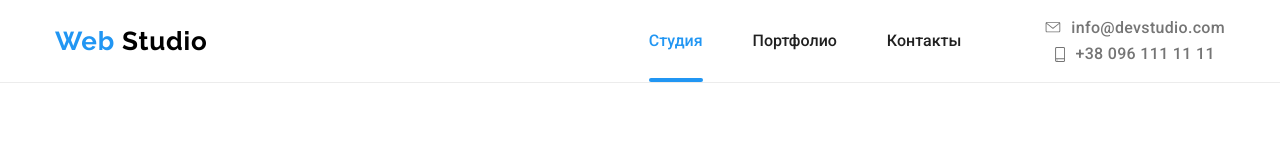
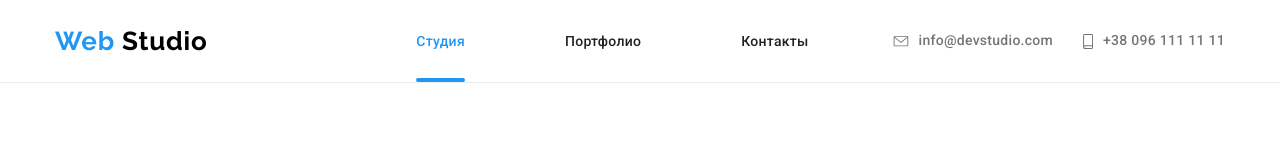
Before and after one commit to valeriavoronova/goit-markup-hw-08_a, a plain HTML site: page index.html in a window 1280 px wide. Drawn offline with Linux system fonts and the light colour scheme.

Commit message:
header done?

```diff
--- a/sass/layout/_header.scss
+++ b/sass/layout/_header.scss
@@ -2,8 +2,6 @@
 header{
     position: relative;
     font-weight: 500;
-    // padding-top: 10px;
-    // padding-bottom: 10px;
     border-bottom: 1px solid rgba(236, 236, 236, 1);
 
 }
@@ -30,6 +28,48 @@ header{
 
 
 }
+
+.nav-item-active{
+
+    color: $accent-color;
+}
+
+.navigation{
+    display: flex;
+    align-items: center;
+}
+
+.nav-item-passive{
+    color: $bold-title-color;
+
+
+}
+
+.adress-link{
+    transition: 0.25s cubic-bezier(0.4, 0, 0.2, 1);
+    .adress-item{
+        @include flex-container(center,center);
+        line-height: 1.666;
+
+        letter-spacing: 0.02em;
+        color: $p-text-color;
+        text-decoration: none;
+        list-style: none;
+        fill: $p-text-color;
+
+            svg{
+                margin-right: 10px;
+            }
+
+            &.adress-item:hover,
+            &.adress-item:focus{
+                fill: $accent-color;
+                color: $accent-color;
+            }
+        }
+}
+
+
 
 @media screen and (max-width: 1199px){
     .main-logo{
@@ -58,8 +98,14 @@ header{
         line-height: 1.14;
     }
 
+    .adress-link{
+        &:not(:last-child){
+            margin-bottom: 10px;
+            }
+    }
 
-}
+
+} // max 1199
 
  @media screen and (max-width: 767px){
     .main-logo{
@@ -145,6 +191,7 @@ header{
 
     .header-nav-link-active{
         position: relative;
+
         .nav-active::after{
             position: absolute;
             left: 0;
@@ -156,57 +203,15 @@ header{
             background: $accent-color;
             border-radius: 2px;
         }
-        }
+    }
 
 
 
-}
-
-.navigation{
-    display: flex;
-    align-items: center;
-}
-
-.nav-item-passive{
-    color: $bold-title-color;
-
-
-}
-
-.nav-item-active{
-
-    color: $accent-color;
-}
-
-.adress-link{
-    transition: 0.25s cubic-bezier(0.4, 0, 0.2, 1);
-    .adress-item{
-        @include flex-container(center,center);
-        line-height: 1.666;
-
-        letter-spacing: 0.02em;
-        color: $p-text-color;
-        text-decoration: none;
-        list-style: none;
-        fill: $p-text-color;
-
-            svg{
-                margin-right: 10px;
-            }
-
-            &.adress-item:hover,
-            &.adress-item:focus{
-                fill: $accent-color;
-                color: $accent-color;
-            }
-        }
-}
+} //max 767
 
 
 
-@media screen and (min-width: 480px){
 
-}
 
 @media screen and (min-width: 768px){
     .menu-btn{
@@ -236,6 +241,8 @@ header{
     .header-nav-links{
         display: flex;
         .header-nav-link{
+            padding-top: 32px;
+            padding-bottom: 32px;
             &:not(:first-child){
                 margin-left: 50px;
             }
@@ -258,11 +265,14 @@ header{
             }
         }
 
+    .adress-link{
+        transition: 0.25s cubic-bezier(0.4, 0, 0.2, 1);
+        .adress-item{
+            display: flex;
+            justify-content: left;
+        }
 
-    .header-nav-link{
-        padding-top: 32px;
-        padding-bottom: 32px;
-
+    }
 }
 
 @media screen and (min-width: 1200px){
@@ -276,7 +286,77 @@ header{
         height: 15px;
     }
 
-}}
+    .header{
+        .container{
+        display: flex;
+        align-items: center;
+        justify-content: space-between;
+        }
+    }
+
+    .header-nav-link{
+        &:not(:last-child){
+            margin-right: 50px;
+        }
+
+    }
+
+    .header-nav-links{
+        margin-left: 85px;
+        padding-left: 0px;
+    }
+
+
+    .nav-item-active,
+    .nav-item-passive{
+
+        font-size: 14px;
+        line-height: 1.14;
+        letter-spacing: 0.02em;
+    }
+
+    .nav-item-passive{
+
+        transition: 0.25s cubic-bezier(0.4, 0, 0.2, 1);
+
+         &:hover,
+         &:focus{
+                color: $accent-color;
+            }
+
+    }
+
+
+    .list-adress-link{
+        display: flex;
+
+        .adress-item{
+            align-items: center;
+            font-size: 14px;
+            line-height: 1.42;
+            letter-spacing: 0.02em;
+            color: $p-text-color;
+            fill: $p-text-color;
+
+                &.adress-item:hover,
+                &.adress-item:focus{
+                    fill: $accent-color;
+                    color: $accent-color;
+                }
+        }
+    }
+
+    .adress-link{
+
+        &:not(:last-child){
+            margin-right: 30px;
+        }
+
+    }
+
+
+}
+
 
 
 // .header{
```
Also changed, not shown: css/main.css, css/main.min.css, index.html (indentation only), 2 other files.
